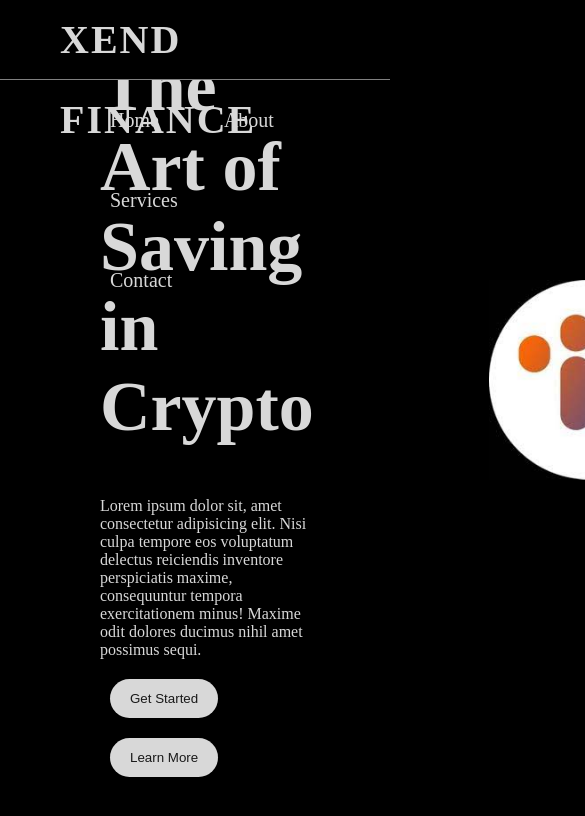
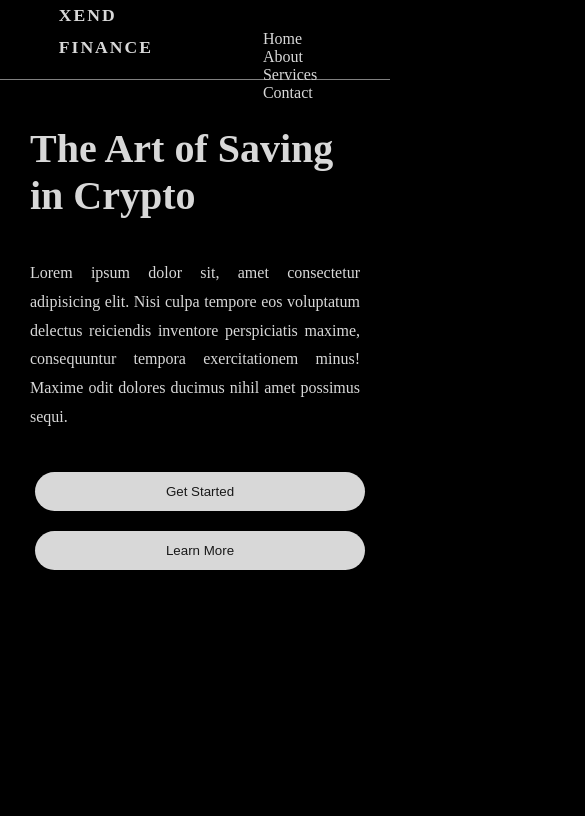
Before and after one commit to maedu-spec/Omah-s-lessons, a plain HTML site: page index.html in a window 390 px wide. Shown: the top 816 px of the page, 585 px wide, since content can reach past the window. Drawn offline with Linux system fonts and the light colour scheme; a web font is replaced by a local one.

Commit message:
fix: fix desktop and mobile view of site

```diff
--- a/index.html
+++ b/index.html
@@ -28,12 +28,14 @@
             <p>Lorem ipsum dolor sit, amet consectetur adipisicing elit. Nisi culpa tempore eos voluptatum delectus reiciendis inventore perspiciatis maxime, consequuntur tempora exercitationem minus! Maxime odit dolores ducimus nihil amet possimus sequi.</p>
 
             <!--The Footer Region of the Page-->
-            <button class="btns">Get Started</button>
-            <button class="btns">Learn More</button>
+            <div class="btn-container">
+                <button class="btns">Get Started</button>
+                <button class="btns one">Learn More</button>
+            </div>
 
         </div>
-        <div>
-            <img src="images.jpg"
+        <div class="image-container">
+            <img src="images.jpg">
         </div>
     </main>
 </body>
--- a/style.css
+++ b/style.css
@@ -3,18 +3,19 @@
     margin: 0;
     box-sizing: border-box;
 }
+body{
+    background-color: #000;
+}
+
 .nav-bar{
+    display: flex;
+    justify-content: space-between;
     background-color: black;
     color: #d8d8d8;
     border-bottom: 0.5px solid gray;
     width: 100%;
-    line-height: 80px;
     height: 80px;
-    font-size: 20px;
-    padding: 0 30px;
-    position: absolute;
-    top: 0;
-    left: 0;
+    padding: 0 1.8rem;
     font-family: 'karla';
 }
 .nav-bar a{
@@ -22,9 +23,7 @@
     color:#d8d8d8;
 }
 .nav-bar a.nav-logo{
-    float: left;
-    height: inherit;
-    line-height: inherit;
+    line-height: 80px;
     padding: 0 30px;
     font-size: 40px;
     text-transform: uppercase;
@@ -35,70 +34,119 @@
 
 }
 .nav-bar ul{
-    float: right;
     list-style: none;
-    height: inherit;
-    line-height: inherit;
-    padding: 0 50px;
+    padding: 30px 50px;
+
     }
-.nav-bar ul li{
+.nav-bar li{
     display: inline-flex;
 }
- .nav-bar ul li a{
-    display: flex;
+ .nav-bar ul a{
+    display: block;
     text-align: center;
     min-height: 10px;
     padding: 0 30px;
 }
-.nav-bar ul li a:hover{
+.nav-bar ul a:hover{
     background-color: gray;
+    border-radius: 5px;
 }
-body{
-    background-color: #000;
+
+main{
+    display: flex;
+    justify-content: space-between;
+    padding: 45px 70px 0;
+
 }
+
 .content{
     font-family: 'karla';
     color: #d8d8d8;
-    margin-top: 30%;
-    margin-left: 100px;
+    flex-basis: 65%;
 }
 
 h1{
     font-size: 70px;
-    margin-top: -70px;
-    margin-bottom: 50px;
+    margin-bottom: 40px;
 }
+
 p{
-    margin-top: 10px;
+    margin-bottom: 10px;
 }
-main{
+
+.btn-container{
     display: flex;
-    grid-template-columns: 1fr 1fr;
 }
+
 .btns{
     margin-top: 20px;
     background:#d8d8d8;
     cursor:progress;
     color: #191919;
     padding: 12px 20px;
-    float: left;
     border: 0;
     border-radius: 20px;
     margin-left: 10px;
 }
+
 .btns:hover{
     background: #848484;
 }
+
+.image-container {
+    align-self: center;
+    flex-basis: auto;
+}
+
 img{
-    margin-left: 175px;
-    margin-top: 100px;
-    margin-right: 80px;
-    width: 200px;
+
     filter: grayscale(0);
-     padding-top: 180px;
 }
 img:hover{
     filter: grayscale(1);
     transition: 3s;
     cursor: progress;
 }
+
+
+@media screen and (max-width: 760px) {
+
+   .nav-bar a.nav-logo{
+       font-size: 1.1rem;
+       line-height: 1.8;
+   }
+
+    main {
+        display: flex;
+        flex-direction: column;
+        padding-left: 30px;
+        padding-right: 30px;
+
+    }
+
+    h1 {
+        font-size: 40px;
+    }
+
+    p {
+        line-height: 1.8;
+        text-align: justify;
+        margin-bottom: 20px;
+    }
+
+    .image-container{
+        display: none;
+    }
+
+    .btn-container {
+        display: flex;
+        flex-direction: column;
+        align-items: center;
+    }
+    .btns {
+        display: block;
+        width: 100%;
+    }
+
+
+}
```
Also changed, not shown: 1 other file.
